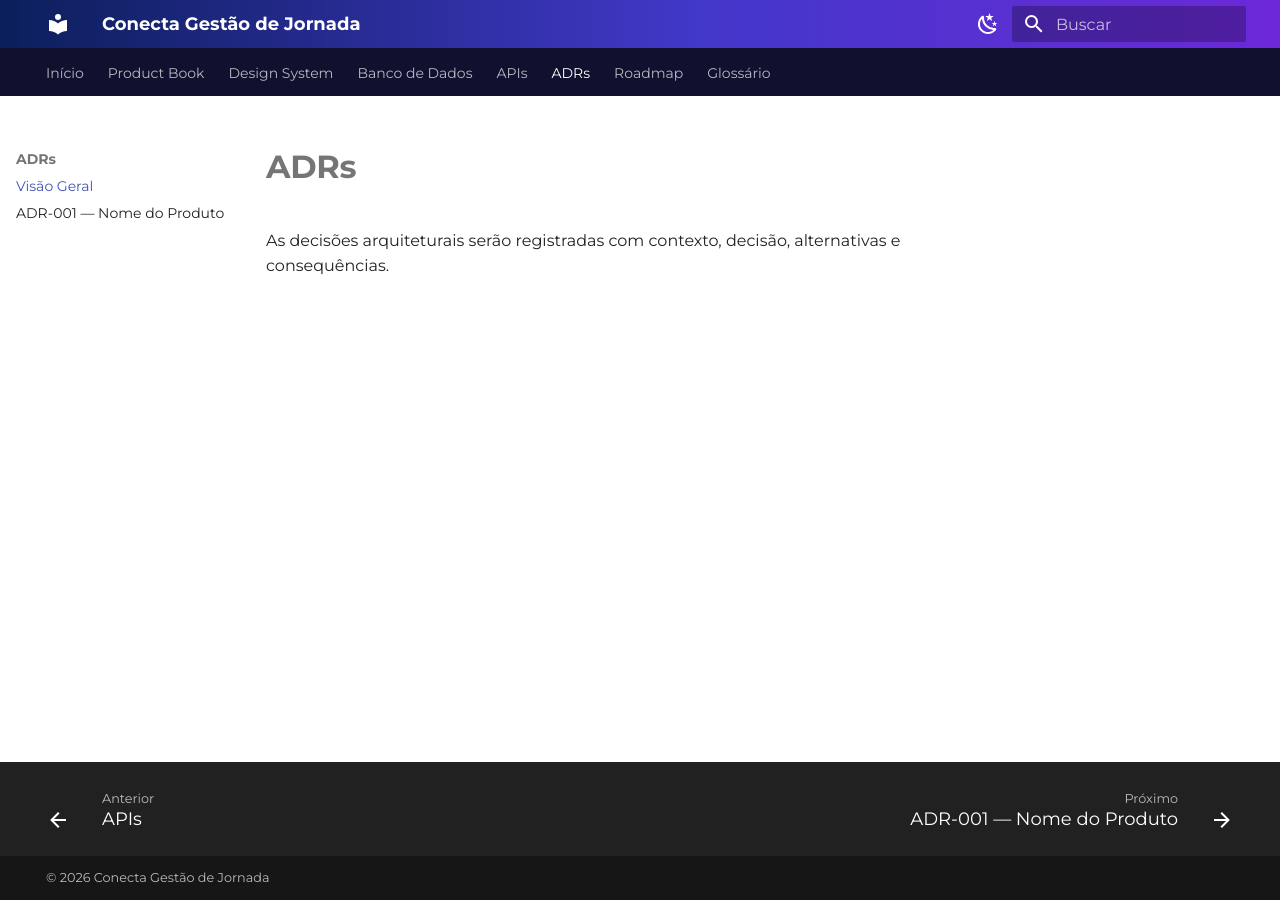
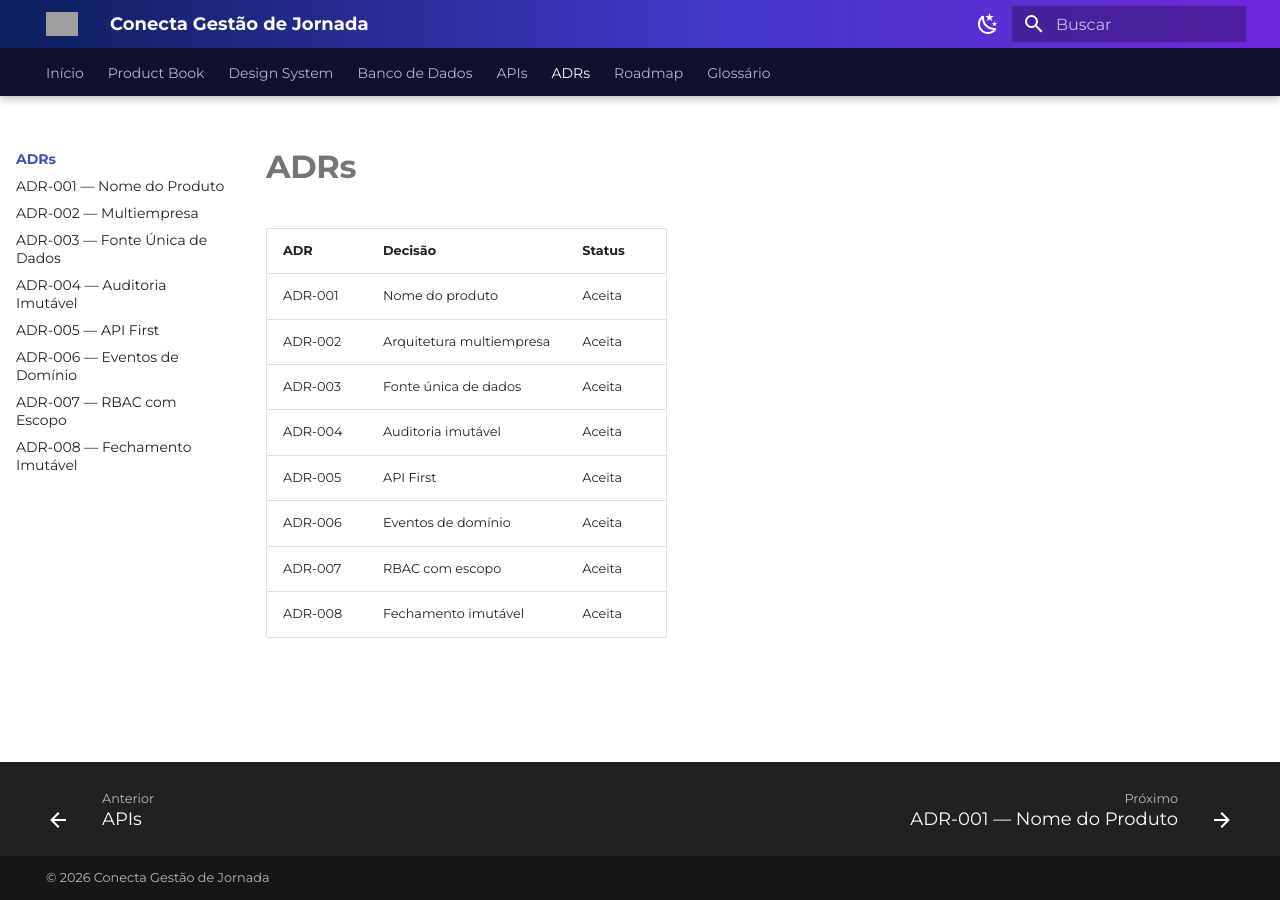
Before and after one commit to alinemazzucatto-stack/conecta-gestao-jornada, an MkDocs documentation site: the page built from docs/adr/index.md, in a window 1280 px wide. Built offline with MkDocs 1.6.1 and Material for MkDocs 9.7.7, drawn with Linux system fonts in a browser that asks for light colours; grey boxes are pictures that could not be loaded.

Commit message:
Add files via upload

```diff
--- a/docs/adr/index.md
+++ b/docs/adr/index.md
@@ -1,3 +1,12 @@
 # ADRs
 
-As decisões arquiteturais serão registradas com contexto, decisão, alternativas e consequências.
+| ADR | Decisão | Status |
+|---|---|---|
+| ADR-001 | Nome do produto | Aceita |
+| ADR-002 | Arquitetura multiempresa | Aceita |
+| ADR-003 | Fonte única de dados | Aceita |
+| ADR-004 | Auditoria imutável | Aceita |
+| ADR-005 | API First | Aceita |
+| ADR-006 | Eventos de domínio | Aceita |
+| ADR-007 | RBAC com escopo | Aceita |
+| ADR-008 | Fechamento imutável | Aceita |
--- a/mkdocs.yml
+++ b/mkdocs.yml
@@ -5,16 +5,20 @@ site_author: Conecta
 theme:
   name: material
   language: pt-BR
+  logo: material/clock-check-outline
   features:
     - navigation.tabs
+    - navigation.tabs.sticky
     - navigation.sections
     - navigation.expand
     - navigation.top
     - navigation.footer
+    - navigation.indexes
     - toc.follow
     - search.suggest
     - search.highlight
     - content.code.copy
+    - content.tabs.link
   palette:
     - scheme: default
       primary: indigo
@@ -55,6 +59,9 @@ markdown_extensions:
       alternate_style: true
   - pymdownx.tasklist:
       custom_checkbox: true
+  - pymdownx.emoji:
+      emoji_index: !!python/name:material.extensions.emoji.twemoji
+      emoji_generator: !!python/name:material.extensions.emoji.to_svg
   - toc:
       permalink: true
 
@@ -75,6 +82,17 @@ nav:
           - Visão do Produto: product-book/volume-01-arquitetura/01-visao-do-produto.md
           - Arquitetura Geral: product-book/volume-01-arquitetura/02-arquitetura-geral.md
           - Arquitetura Funcional: product-book/volume-01-arquitetura/03-arquitetura-funcional.md
+          - Modelo de Domínio: product-book/volume-01-arquitetura/04-modelo-de-dominio.md
+          - Mapa Mestre do Produto: product-book/volume-01-arquitetura/05-mapa-mestre-do-produto.md
+          - Context Map: product-book/volume-01-arquitetura/06-context-map.md
+          - Catálogo de Entidades: product-book/volume-01-arquitetura/07-catalogo-de-entidades.md
+          - Banco Conceitual: product-book/volume-01-arquitetura/08-banco-de-dados-conceitual.md
+          - Arquitetura Corporativa: product-book/volume-01-arquitetura/09-arquitetura-corporativa.md
+          - Arquitetura Funcional Detalhada: product-book/volume-01-arquitetura/10-arquitetura-funcional-detalhada.md
+          - Arquitetura Técnica: product-book/volume-01-arquitetura/11-arquitetura-tecnica.md
+          - Segurança por Design: product-book/volume-01-arquitetura/12-seguranca-por-design.md
+          - Permissões e Segregação: product-book/volume-01-arquitetura/13-permissoes-e-segregacao.md
+          - Auditoria e Rastreabilidade: product-book/volume-01-arquitetura/14-auditoria-e-rastreabilidade.md
       - Volume II — Especificação Funcional: product-book/volume-02-especificacao-funcional/index.md
       - Volume III — UX/UI: product-book/volume-03-ux-ui/index.md
       - Volume IV — Desenvolvimento: product-book/volume-04-desenvolvimento/index.md
@@ -85,5 +103,12 @@ nav:
   - ADRs:
       - Visão Geral: adr/index.md
       - ADR-001 — Nome do Produto: adr/adr-001-nome-do-produto.md
+      - ADR-002 — Multiempresa: adr/adr-002-multiempresa.md
+      - ADR-003 — Fonte Única de Dados: adr/adr-003-fonte-unica-de-dados.md
+      - ADR-004 — Auditoria Imutável: adr/adr-004-auditoria-imutavel.md
+      - ADR-005 — API First: adr/adr-005-api-first.md
+      - ADR-006 — Eventos de Domínio: adr/adr-006-eventos-de-dominio.md
+      - ADR-007 — RBAC com Escopo: adr/adr-007-rbac-com-escopo.md
+      - ADR-008 — Fechamento Imutável: adr/adr-008-fechamento-imutavel.md
   - Roadmap: roadmap/index.md
   - Glossário: glossario/index.md
```
Also changed, not shown: ALTERACOES.md (added, +23 -0 lines), MANIFESTO.json (added, +19 -0 lines), README.md (+10 -18 lines), docs/adr/adr-005-api-first.md (added, +7 -0 lines), docs/adr/adr-006-eventos-de-dominio.md (added, +7 -0 lines), docs/adr/adr-007-rbac-com-escopo.md (added, +7 -0 lines), docs/adr/adr-008-fechamento-imutavel.md (added, +7 -0 lines), docs/product-book/volume-01-arquitetura/09-arquitetura-corporativa.md (added, +28 -0 lines), docs/product-book/volume-01-arquitetura/10-arquitetura-funcional-detalhada.md (added, +37 -0 lines), docs/product-book/volume-01-arquitetura/11-arquitetura-tecnica.md (added, +31 -0 lines), docs/product-book/volume-01-arquitetura/12-seguranca-por-design.md (added, +22 -0 lines), docs/product-book/volume-01-arquitetura/13-permissoes-e-segregacao.md (added, +30 -0 lines), docs/product-book/volume-01-arquitetura/14-auditoria-e-rastreabilidade.md (added, +32 -0 lines).
